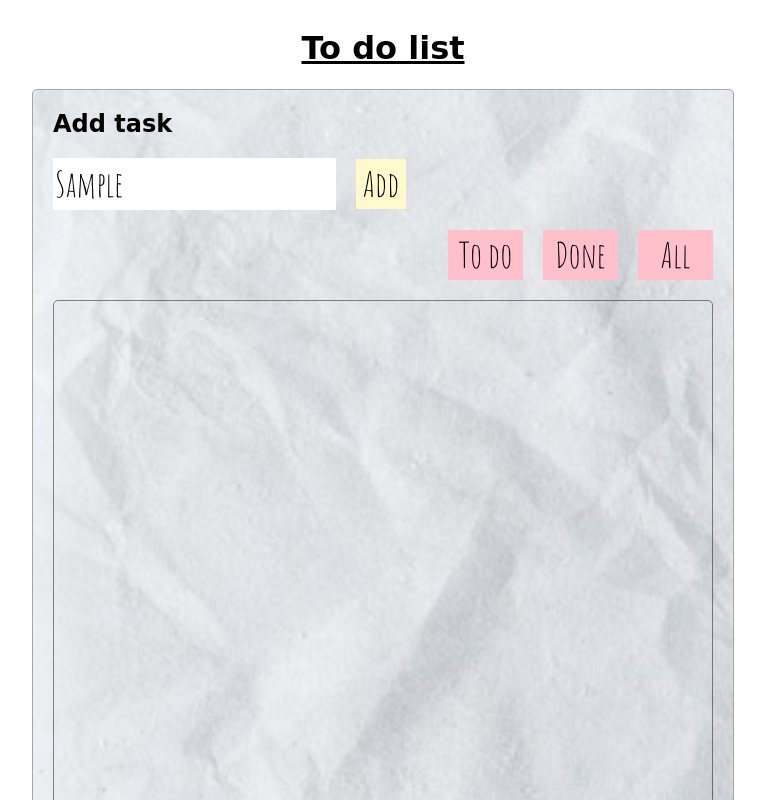
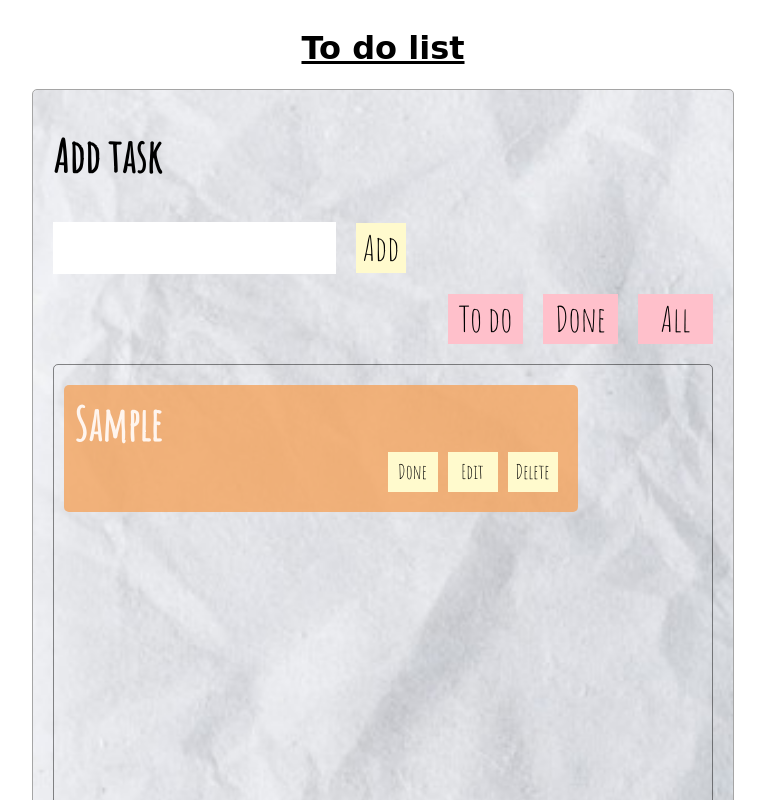
Before and after one commit to FannyHunin/fannyHuninToDoList, a plain HTML site: page index.html in a window 1280 px wide. Both pictures are taken after typing "Sample" into the empty fields and a click on the button "Add". Shown: the top 800 px of the page, without its empty margins (257-1022 px from the left). Drawn offline with Linux system fonts and the light colour scheme; a web font is replaced by a local one.

Commit message:
add a task done

```diff
--- a/index.html
+++ b/index.html
@@ -6,6 +6,8 @@
     <link href="https://fonts.googleapis.com/css2?family=Sansita+Swashed:wght@300&display=swap" rel="stylesheet">
     <link href="https://fonts.googleapis.com/css2?family=Amatic+SC&family=Roboto:wght@100&display=swap"
         rel="stylesheet">
+    <link rel="stylesheet" href="https://use.fontawesome.com/releases/v5.5.0/css/all.css"
+        integrity="sha384-B4dIYHKNBt8Bc12p+WXckhzcICo0wtJAoU8YZTY5qE0Id1GSseTk6S+L3BlXeVIU" crossorigin="anonymous">
     <meta charset="UTF-8">
     <meta name="viewport" content="width=device-width, initial-scale=1.0">
     <title>ToDo</title>
--- /dev/null
+++ b/public/js/addTask.js
@@ -0,0 +1,22 @@
+let addTaskInput = document.querySelector("input");
+let listDiv = document.getElementById("listDiv");
+let iconsTab = ["Done", "Edit", "Delete"]
+
+listBody.addEventListener("click", (e) => {
+    if (e.target.innerText == "Add") {
+        if (addTaskInput.value != "") {
+            let tasks = listDiv.appendChild(document.createElement("div"));
+            tasks.classList = "toDoTask";
+            tasks.innerText = addTaskInput.value;
+            tasks.setAttribute("state", "to do");
+            addTaskInput.value = "";
+            let iconsDiv = tasks.appendChild(document.createElement("div"));
+            iconsDiv.setAttribute("id", "iconsDiv");
+            iconsTab.forEach(element => {
+                let icons = iconsDiv.appendChild(document.createElement("button"));
+                icons.innerText = element;
+                icons.className = "icons";
+            });
+        }
+    }
+})
--- a/public/js/main.js
+++ b/public/js/main.js
@@ -1,2 +1,2 @@
 import "./toDo.js";
-import "./functions.js";
+import "./addTask.js";
--- a/public/style.css
+++ b/public/style.css
@@ -21,6 +21,8 @@ h1{
 h2{
     margin-left: 20px;
     font-family: 'Sansita Swashed', cursive;
+    font-family: 'Amatic SC', cursive;
+    font-size: 45px;
 }
 #addTaskInput{
     border: none;
@@ -70,9 +72,47 @@ h2{
     margin-top: 20px;
     border: solid rgba(0, 0, 0, 0.459) 1px;
     border-radius: 5px;
-    height: 650px;
+    height: 600px;
     margin-left: 20px;
     margin-right: 20px;
     font-family: 'Amatic SC', cursive;
     font-size: 35px;
 }
+.toDoTask{
+    color: seashell;
+    margin-top: 20px;
+    border-radius: 5px;
+    font-family: 'Amatic SC', cursive;
+    font-weight: bold;
+    font-size: 45px;
+    background-color: rgba(244, 165, 96, 0.808);
+    width: 75%;
+    margin-left: 10px;
+    padding: 10px;
+}
+#iconsDiv{
+    display: flex;
+    justify-content: flex-end;
+    margin-right: 10px;
+
+}
+.icons{
+    width: 50px;
+    height: 40px;
+    margin-left: 10px;
+    margin-bottom: 10px;
+    font-family: 'Amatic SC', cursive;
+    font-size: 20px;
+    border: none;
+    background-color: lemonchiffon;
+    transition: 0.4s;
+}
+.icons:first-child:hover{
+    background-color: rgb(169, 241, 169);
+}
+.icons:nth-child(2):hover{
+    background-color: rgb(207, 203, 165);
+}
+.icons:last-child:hover{
+    background-color: tomato;
+}
```
Also changed, not shown: public/js/done.js (added), public/js/functions.js (deleted).
